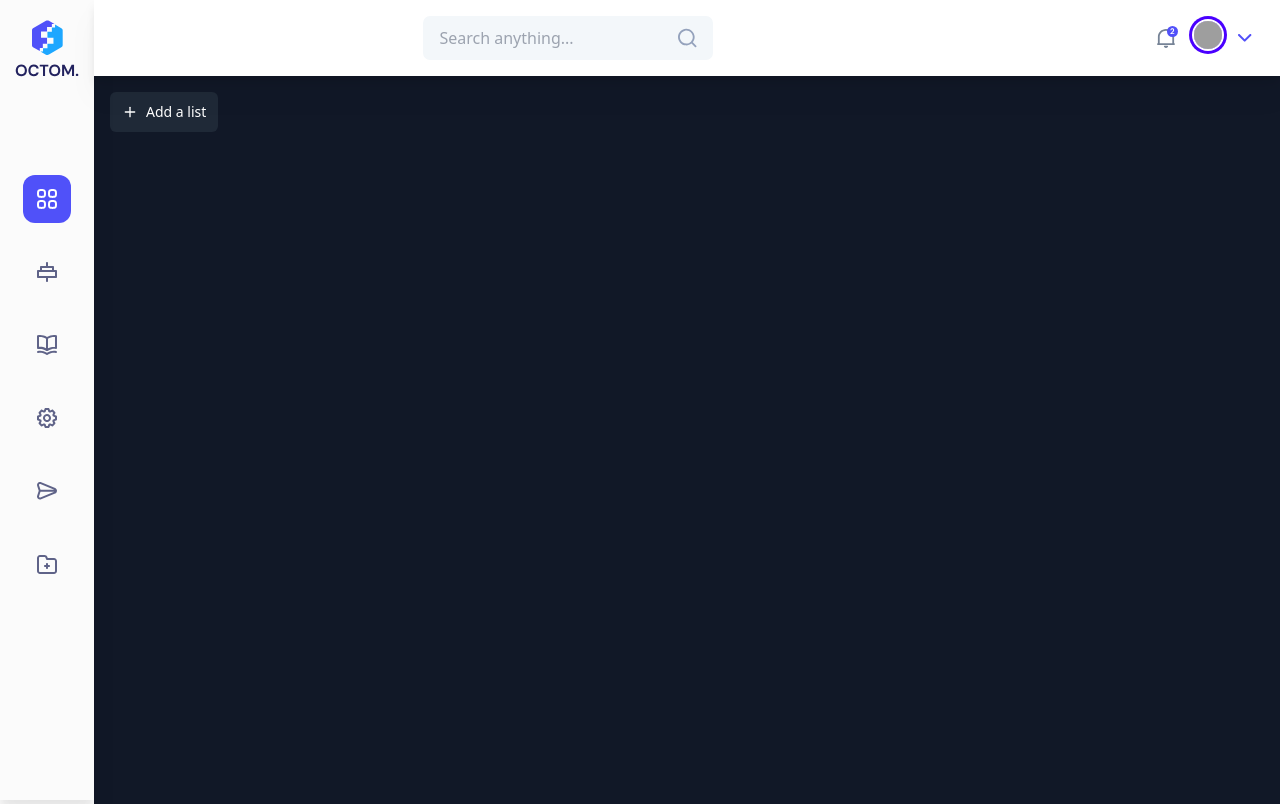
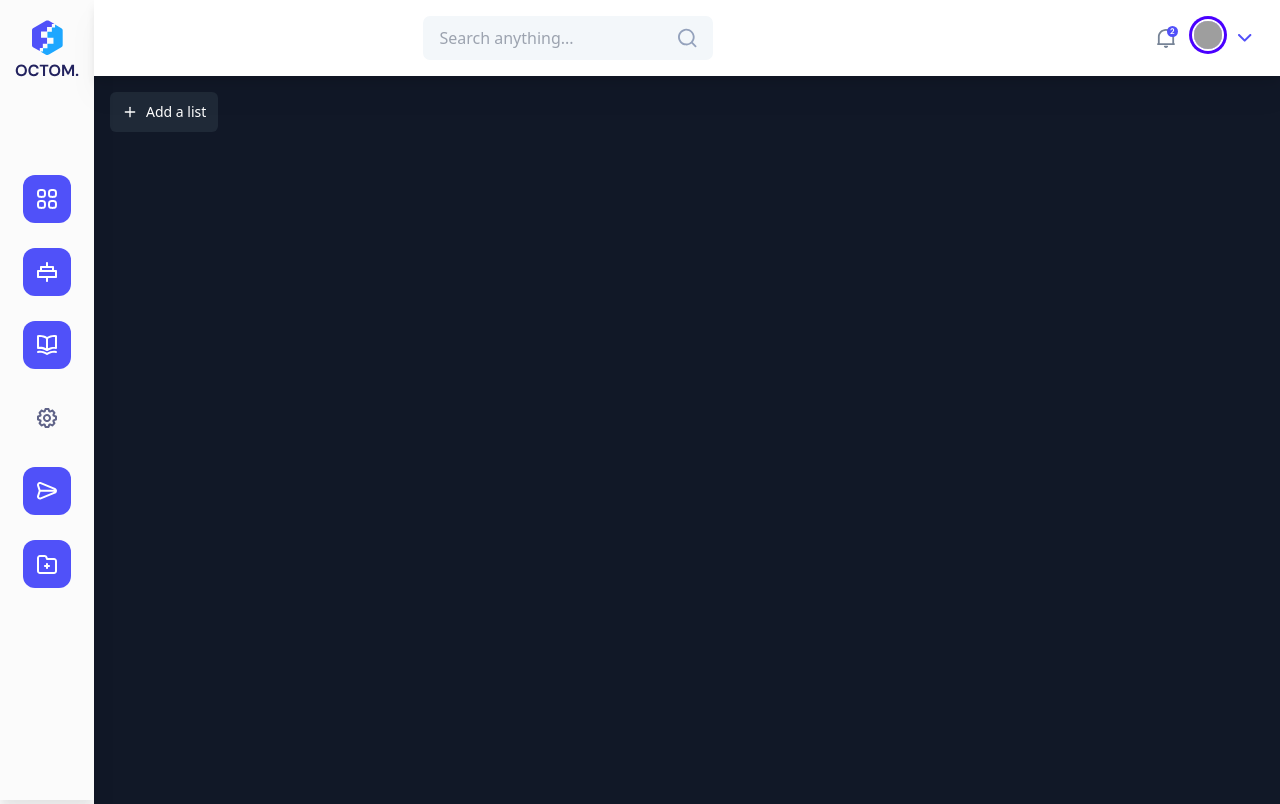
Before and after one commit to LochinbekKarimov2006/8_6_dar, a React (Vite) app: page / in a window 1280 px wide. Built offline with nearby package versions, Linux system fonts and the light colour scheme; sample sign-in values are in the browser's storage; grey boxes are pictures that could not be loaded.

Commit message:
bug full

```diff
--- a/src/components/Menyu.jsx
+++ b/src/components/Menyu.jsx
@@ -62,7 +62,7 @@ function Menyu() {
               />
             </svg>
           </NavLink>
-          <NavLink to="/user" className=" p-[14px] link  rounded-[12px]">
+          <NavLink className=" p-[14px] link  rounded-[12px]">
             <svg
               width="20"
               height="20"
@@ -76,7 +76,7 @@ function Menyu() {
               />
             </svg>
           </NavLink>
-          <NavLink to="/1" className=" p-[14px] link  rounded-[12px]">
+          <NavLink className=" p-[14px] link  rounded-[12px]">
             <svg
               width="20"
               height="20"
@@ -90,7 +90,7 @@ function Menyu() {
               />
             </svg>
           </NavLink>
-          <NavLink to="/2" className=" p-[14px] link  rounded-[12px]">
+          <NavLink to="/user" className=" p-[14px] link  rounded-[12px]">
             <svg
               width="20"
               height="20"
@@ -104,7 +104,7 @@ function Menyu() {
               />
             </svg>
           </NavLink>
-          <NavLink to="/1" className=" p-[14px] link  rounded-[12px]">
+          <NavLink className=" p-[14px] link  rounded-[12px]">
             <svg
               width="20"
               height="20"
@@ -118,7 +118,7 @@ function Menyu() {
               />
             </svg>
           </NavLink>
-          <NavLink to="/1" className=" p-[14px] link  rounded-[12px]">
+          <NavLink className=" p-[14px] link  rounded-[12px]">
             <svg
               width="20"
               height="20"
```
